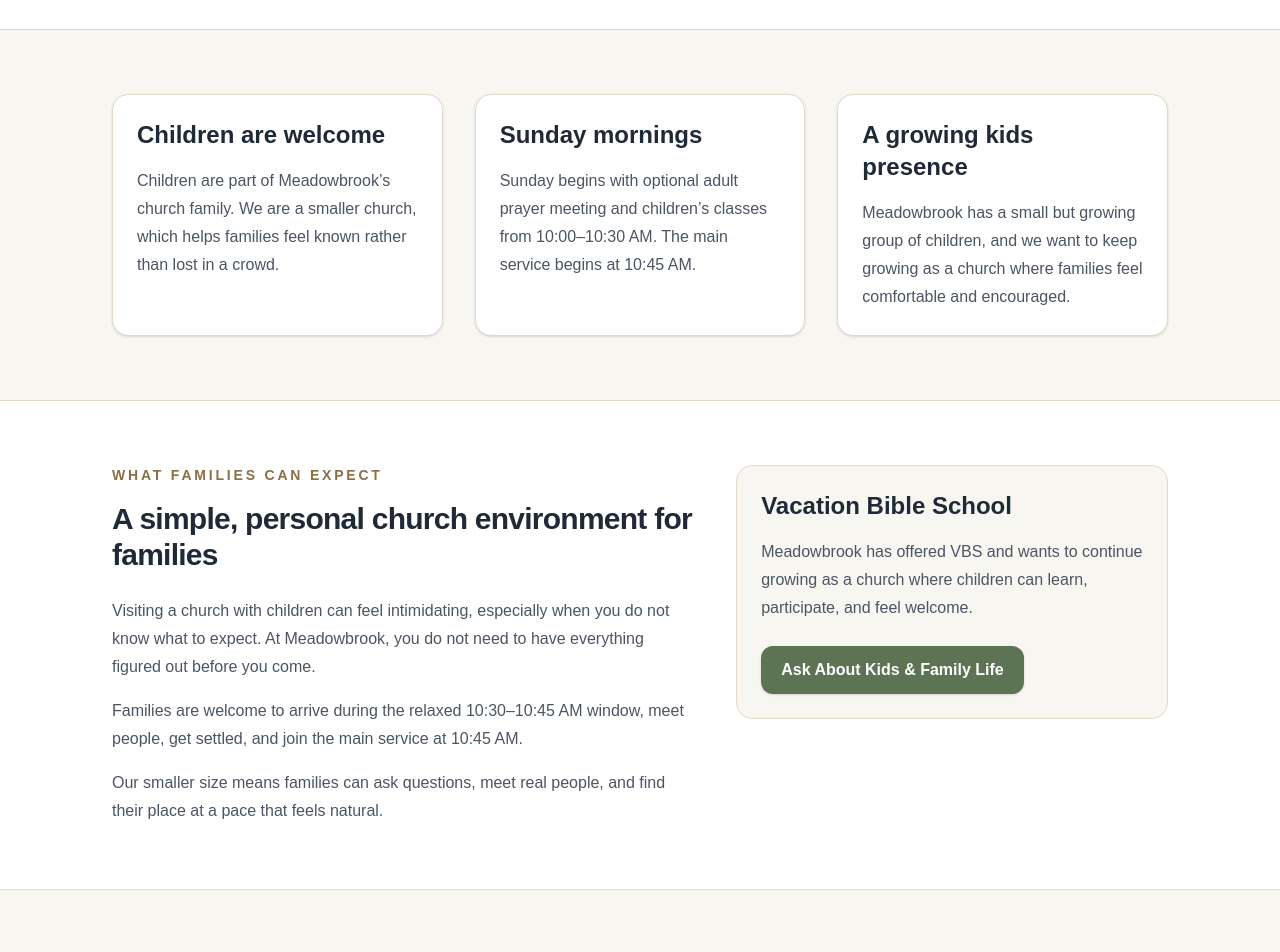
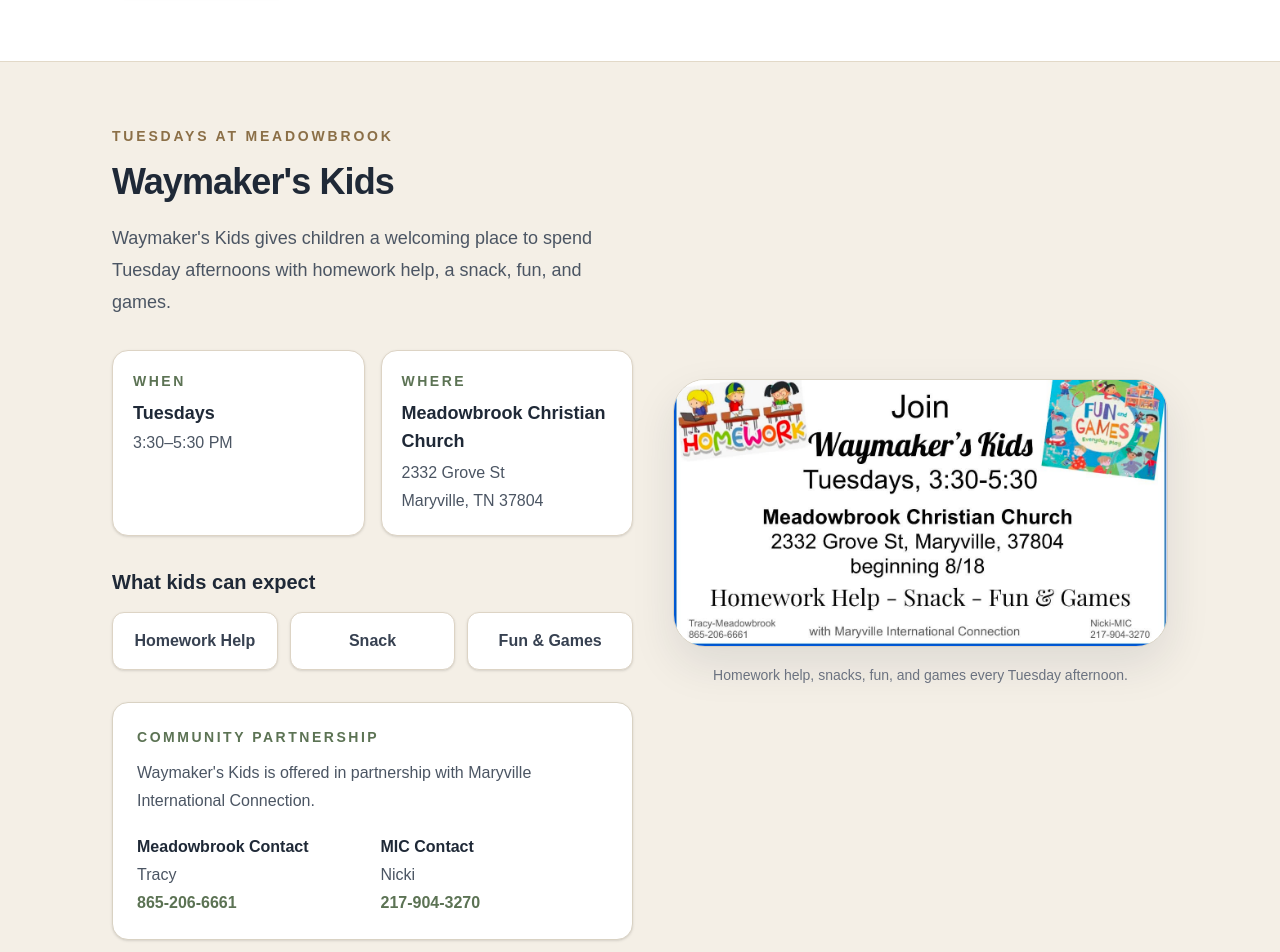
Before and after one commit to jaredhixx/meadowbrook-church, a Next.js app: page /kids in a window 1280 px wide. Shown: the part 560-1512 px from the top of the page. Built offline with nearby package versions, Linux system fonts and the light colour scheme.

Commit message:
Add Waymaker's Kids and congregation photo

```diff
--- a/app/connect/page.tsx
+++ b/app/connect/page.tsx
@@ -5,7 +5,7 @@
 export const metadata: Metadata = {
   title: "Connect at Meadowbrook in Maryville TN",
   description:
-    "Learn how to connect at Meadowbrook Christian Church in Maryville, Tennessee. Find opportunities for families, starters, believers, and church fellowship.",
+    "Learn how to connect at Meadowbrook Christian Church in Maryville, Tennessee. Find opportunities for families, children, starters, believers, and church fellowship.",
   alternates: {
     canonical: "/connect",
   },
@@ -17,11 +17,11 @@
     title: "Families are welcome at Meadowbrook",
     text: "Our church is blessed with some wonderful, joyful children. Our youth workers are kind and love to mentor these beautiful young souls.",
     points: [
+      "Waymaker’s Kids on Tuesdays from 3:30–5:30 PM",
       "Children’s classes on Sunday from 10:00–10:30 AM",
       "Potluck meals",
       "Parent’s Night Out",
-      "Game nights",
-      "Vacation Bible School",
+      "Game nights and family events",
     ],
   },
   {
@@ -50,6 +50,10 @@
 
 const fellowshipMoments = [
   {
+    title: "Waymaker’s Kids",
+    text: "Every Tuesday from 3:30–5:30 PM, children can join us for homework help, a snack, fun, and games in partnership with Maryville International Connection.",
+  },
+  {
     title: "Thursday discussion group",
     text: "Thursday evenings from 7:00–8:00 PM may be an especially helpful place for conversation, teaching, discussion, and honest questions.",
   },
@@ -60,10 +64,6 @@
   {
     title: "Game nights and family events",
     text: "Simple events create natural ways for children, families, and visitors to begin getting to know people at Meadowbrook.",
-  },
-  {
-    title: "Vacation Bible School",
-    text: "Seasonal events like VBS show Meadowbrook’s desire to serve children and families well.",
   },
 ];
 
@@ -102,14 +102,14 @@
               text="Adult prayer meeting and children’s classes."
             />
             <InfoCard
+              title="Waymaker’s Kids"
+              value="Tuesdays"
+              text="3:30–5:30 PM for homework help, snack, fun, and games."
+            />
+            <InfoCard
               title="Thursday Evenings"
               value="7:00–8:00 PM"
               text="A helpful setting for discussion, teaching, and questions."
-            />
-            <InfoCard
-              title="Church Life"
-              value="Personal and relational"
-              text="A smaller church where people can truly know one another."
             />
           </div>
 
@@ -160,6 +160,17 @@
                     </div>
                   ))}
                 </div>
+
+                {path.eyebrow === "For Families with Children" && (
+                  <div className="mt-6">
+                    <Link
+                      href="/kids#waymakers-kids"
+                      className="inline-flex items-center justify-center rounded-xl bg-[#5c7354] px-5 py-3 text-base font-semibold text-white shadow-sm transition hover:-translate-y-[1px] hover:bg-[#4f6448]"
+                    >
+                      Learn About Waymaker&apos;s Kids
+                    </Link>
+                  </div>
+                )}
               </div>
             ))}
           </div>
@@ -208,6 +219,17 @@
                   <p className="mt-3 text-base leading-7 text-[#4b5563]">
                     {item.text}
                   </p>
+
+                  {item.title === "Waymaker’s Kids" && (
+                    <div className="mt-5">
+                      <Link
+                        href="/kids#waymakers-kids"
+                        className="font-semibold text-[#5c7354] transition hover:text-[#4f6448]"
+                      >
+                        View Waymaker&apos;s Kids details →
+                      </Link>
+                    </div>
+                  )}
                 </div>
               ))}
             </div>
@@ -223,7 +245,8 @@
             </p>
 
             <h2 className="mt-3 max-w-3xl text-3xl font-bold tracking-tight md:text-4xl">
-              Start with Sunday Worship & the Word at 10:45 AM or a Thursday conversation
+              Start with Sunday Worship & the Word at 10:45 AM or a Thursday
+              conversation
             </h2>
 
             <div className="mt-5 max-w-3xl space-y-5 text-base leading-8 text-[#4b5563]">
@@ -238,8 +261,9 @@
               </p>
 
               <p>
-                If you are carrying questions or would like a more conversational
-                setting, Thursday evening may be especially helpful.
+                If you are carrying questions or would like a more
+                conversational setting, Thursday evening may be especially
+                helpful.
               </p>
             </div>
 
--- a/app/globals.css
+++ b/app/globals.css
@@ -29,6 +29,7 @@
   0% {
     transform: translateX(0%);
   }
+
   100% {
     transform: translateX(-50%);
   }
--- a/app/kids/page.tsx
+++ b/app/kids/page.tsx
@@ -1,10 +1,11 @@
 import type { Metadata } from "next";
+import Image from "next/image";
 import Link from "next/link";
 
 export const metadata: Metadata = {
-  title: "Kids & Families | Family Friendly Church in Maryville, TN",
+  title: "Kids & Families | Waymaker's Kids | Meadowbrook Christian Church",
   description:
-    "Kids are welcome at Meadowbrook Christian Church in Maryville, Tennessee. Learn what families can expect on Sunday, including children’s classes, VBS, and a small welcoming church environment.",
+    "Kids and families are welcome at Meadowbrook Christian Church in Maryville, Tennessee. Learn about Waymaker's Kids on Tuesdays, children's classes on Sundays, and family life at Meadowbrook.",
   alternates: {
     canonical: "/kids",
   },
@@ -26,25 +27,154 @@
 
             <p className="mt-6 text-lg leading-8 text-[#4b5563]">
               Meadowbrook Christian Church is a small, welcoming church in
-              Maryville, Tennessee where families and children are welcome. If
-              you are looking for a family-friendly church near Maryville or
-              Alcoa, we would love to meet you.
+              Maryville, Tennessee where families and children are welcome. From
+              Sunday mornings to Waymaker&apos;s Kids during the week, we want
+              children to have a place where they can learn, build friendships,
+              and know they are cared for.
             </p>
 
             <div className="mt-8 flex flex-col gap-4 sm:flex-row">
+              <a
+                href="#waymakers-kids"
+                className="inline-flex items-center justify-center rounded-xl bg-[#5c7354] px-6 py-3 text-base font-semibold text-white shadow-sm transition hover:bg-[#4f6448]"
+              >
+                Waymaker&apos;s Kids
+              </a>
+
               <Link
                 href="/visit"
-                className="inline-flex items-center justify-center rounded-xl bg-[#5c7354] px-6 py-3 text-base font-semibold text-white shadow-sm transition hover:bg-[#4f6448]"
+                className="inline-flex items-center justify-center rounded-xl border border-[#cbb89a] bg-white px-6 py-3 text-base font-semibold text-[#1f2937] transition hover:bg-[#f6f1e7]"
               >
                 Plan Your Visit
               </Link>
+            </div>
+          </div>
+        </div>
+      </section>
 
-              <Link
-                href="/connect"
-                className="inline-flex items-center justify-center rounded-xl border border-[#cbb89a] bg-white px-6 py-3 text-base font-semibold text-[#1f2937] transition hover:bg-[#f6f1e7]"
-              >
-                Explore Connect
-              </Link>
+      <section
+        id="waymakers-kids"
+        className="scroll-mt-28 border-b border-[#e2d9c8] bg-[#f4efe6]"
+      >
+        <div className="mx-auto max-w-6xl px-6 py-16 sm:px-8 lg:px-12">
+          <div className="grid gap-10 lg:grid-cols-[1fr_0.95fr] lg:items-center">
+            <div>
+              <p className="mb-4 text-sm font-semibold uppercase tracking-[0.2em] text-[#8b6f47]">
+                Tuesdays at Meadowbrook
+              </p>
+
+              <h2 className="text-3xl font-bold tracking-tight text-[#1f2937] sm:text-4xl">
+                Waymaker&apos;s Kids
+              </h2>
+
+              <p className="mt-5 text-lg leading-8 text-[#4b5563]">
+                Waymaker&apos;s Kids gives children a welcoming place to spend
+                Tuesday afternoons with homework help, a snack, fun, and games.
+              </p>
+
+              <div className="mt-8 grid gap-4 sm:grid-cols-2">
+                <div className="rounded-2xl border border-[#ddd4c5] bg-white p-5 shadow-sm">
+                  <p className="text-sm font-semibold uppercase tracking-[0.18em] text-[#5c7354]">
+                    When
+                  </p>
+                  <p className="mt-2 text-lg font-semibold text-[#1f2937]">
+                    Tuesdays
+                  </p>
+                  <p className="mt-1 text-base text-[#4b5563]">
+                    3:30–5:30 PM
+                  </p>
+                </div>
+
+                <div className="rounded-2xl border border-[#ddd4c5] bg-white p-5 shadow-sm">
+                  <p className="text-sm font-semibold uppercase tracking-[0.18em] text-[#5c7354]">
+                    Where
+                  </p>
+                  <p className="mt-2 text-lg font-semibold text-[#1f2937]">
+                    Meadowbrook Christian Church
+                  </p>
+                  <p className="mt-1 text-base leading-7 text-[#4b5563]">
+                    2332 Grove St
+                    <br />
+                    Maryville, TN 37804
+                  </p>
+                </div>
+              </div>
+
+              <div className="mt-8">
+                <h3 className="text-xl font-semibold text-[#1f2937]">
+                  What kids can expect
+                </h3>
+
+                <div className="mt-4 grid gap-3 sm:grid-cols-3">
+                  <div className="rounded-xl border border-[#ddd4c5] bg-white px-4 py-4 text-center font-semibold text-[#374151] shadow-sm">
+                    Homework Help
+                  </div>
+
+                  <div className="rounded-xl border border-[#ddd4c5] bg-white px-4 py-4 text-center font-semibold text-[#374151] shadow-sm">
+                    Snack
+                  </div>
+
+                  <div className="rounded-xl border border-[#ddd4c5] bg-white px-4 py-4 text-center font-semibold text-[#374151] shadow-sm">
+                    Fun &amp; Games
+                  </div>
+                </div>
+              </div>
+
+              <div className="mt-8 rounded-2xl border border-[#d9d2c3] bg-white p-6 shadow-sm">
+                <p className="text-sm font-semibold uppercase tracking-[0.18em] text-[#5c7354]">
+                  Community Partnership
+                </p>
+
+                <p className="mt-3 text-base leading-7 text-[#4b5563]">
+                  Waymaker&apos;s Kids is offered in partnership with Maryville
+                  International Connection.
+                </p>
+
+                <div className="mt-5 grid gap-4 sm:grid-cols-2">
+                  <div>
+                    <p className="font-semibold text-[#1f2937]">
+                      Meadowbrook Contact
+                    </p>
+                    <p className="mt-1 text-[#4b5563]">Tracy</p>
+                    <a
+                      href="tel:8652066661"
+                      className="mt-1 inline-block font-semibold text-[#5c7354] transition hover:text-[#4f6448]"
+                    >
+                      865-206-6661
+                    </a>
+                  </div>
+
+                  <div>
+                    <p className="font-semibold text-[#1f2937]">
+                      MIC Contact
+                    </p>
+                    <p className="mt-1 text-[#4b5563]">Nicki</p>
+                    <a
+                      href="tel:2179043270"
+                      className="mt-1 inline-block font-semibold text-[#5c7354] transition hover:text-[#4f6448]"
+                    >
+                      217-904-3270
+                    </a>
+                  </div>
+                </div>
+              </div>
+            </div>
+
+            <div>
+              <div className="overflow-hidden rounded-[2rem] border border-[#d9d2c3] bg-white shadow-[0_18px_44px_rgba(31,41,55,0.10)]">
+                <Image
+                  src="/images/waymakers-kids.jpg"
+                  alt="Waymaker's Kids flyer with Tuesday meeting information at Meadowbrook Christian Church"
+                  width={1200}
+                  height={652}
+                  className="h-auto w-full"
+                  priority
+                />
+              </div>
+
+              <p className="mt-4 text-center text-sm leading-6 text-[#6b7280]">
+                Homework help, snacks, fun, and games every Tuesday afternoon.
+              </p>
             </div>
           </div>
         </div>
@@ -58,9 +188,9 @@
             </h2>
 
             <p className="mt-4 text-base leading-7 text-[#4b5563]">
-              Children are part of Meadowbrook’s church family. We are a smaller
-              church, which helps families feel known rather than lost in a
-              crowd.
+              Children are part of Meadowbrook&apos;s church family. We are a
+              smaller church, which helps families feel known rather than lost
+              in a crowd.
             </p>
           </div>
 
@@ -70,8 +200,9 @@
             </h2>
 
             <p className="mt-4 text-base leading-7 text-[#4b5563]">
-              Sunday begins with optional adult prayer meeting and children’s
-              classes from 10:00–10:30 AM. The main service begins at 10:45 AM.
+              Sunday begins with optional adult prayer meeting and
+              children&apos;s classes from 10:00–10:30 AM. The main service
+              begins at 10:45 AM.
             </p>
           </div>
 
@@ -82,8 +213,8 @@
 
             <p className="mt-4 text-base leading-7 text-[#4b5563]">
               Meadowbrook has a small but growing group of children, and we want
-              to keep growing as a church where families feel comfortable and
-              encouraged.
+              to keep growing as a church where families feel comfortable,
+              encouraged, and connected.
             </p>
           </div>
         </div>
@@ -123,12 +254,13 @@
 
             <div className="rounded-2xl border border-[#e2d9c8] bg-[#f8f6f1] p-6">
               <h3 className="text-2xl font-semibold text-[#1f2937]">
-                Vacation Bible School
+                Questions about kids &amp; family life?
               </h3>
 
               <p className="mt-4 text-base leading-7 text-[#4b5563]">
-                Meadowbrook has offered VBS and wants to continue growing as a
-                church where children can learn, participate, and feel welcome.
+                If you would like to know more about Sunday mornings,
+                Waymaker&apos;s Kids, or what to expect when visiting with
+                children, we would be glad to help.
               </p>
 
               <div className="mt-6">
@@ -136,7 +268,7 @@
                   href="/contact"
                   className="inline-flex items-center justify-center rounded-xl bg-[#5c7354] px-5 py-3 text-base font-semibold text-white shadow-sm transition hover:bg-[#4f6448]"
                 >
-                  Ask About Kids & Family Life
+                  Ask About Kids &amp; Family Life
                 </Link>
               </div>
             </div>
```
Also changed, not shown: app/page.tsx (+4 -4 lines), app/visit/page.tsx (+38 -35 lines), public/images/congregation1.jpg (added), public/images/waymakers-kids.jpg (added).
